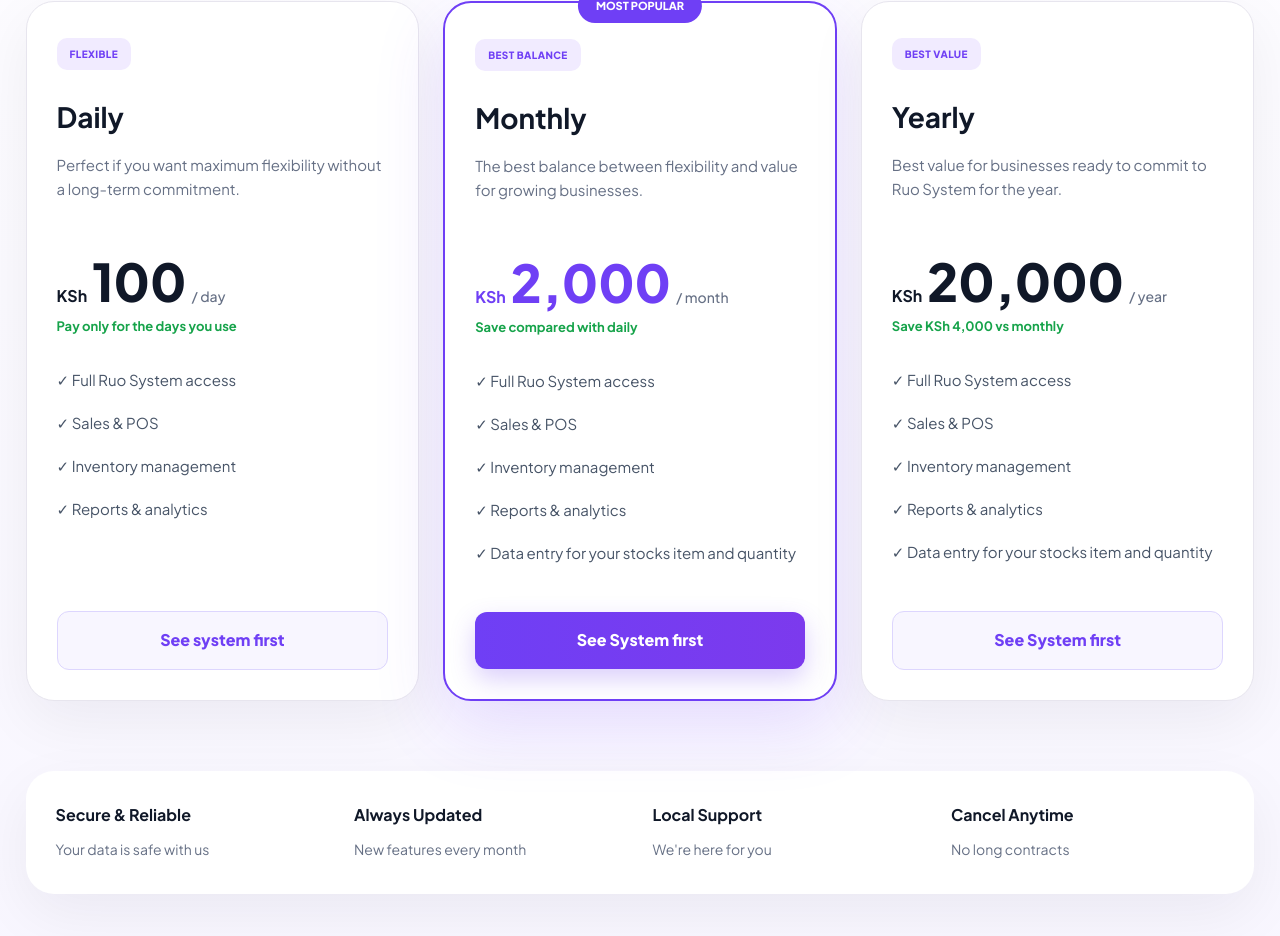
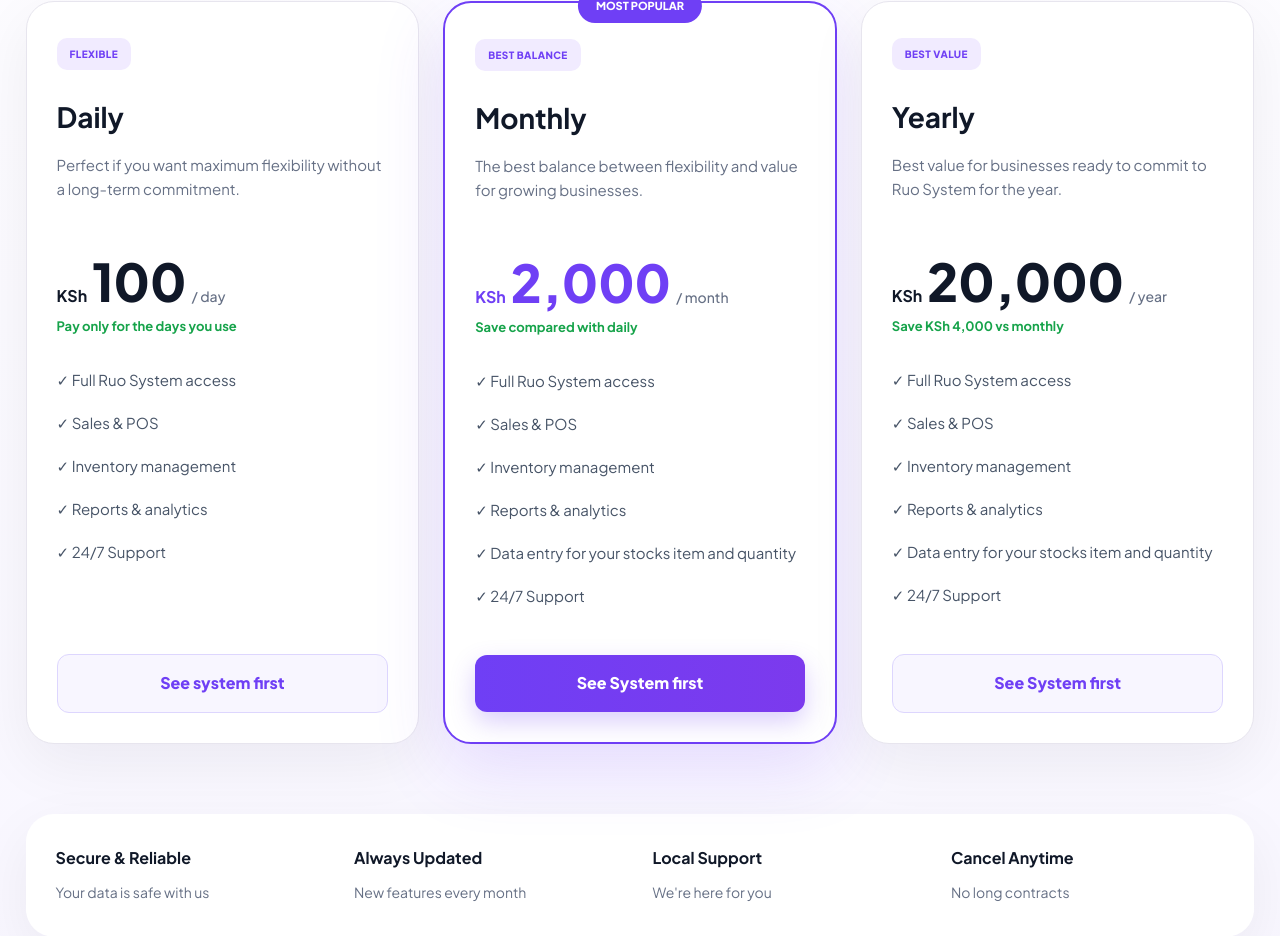
Before and after one commit to ruo-edwin/ruosystem-website, a FastAPI app: page / in a window 1280 px wide. Shown: the part 3914-4850 px from the top of the page. Run offline with FastAPI, Linux system fonts and the light colour scheme.

Commit message:
added support

```diff
--- a/templates/home.html
+++ b/templates/home.html
@@ -1754,6 +1754,7 @@
                     <li>✓ Inventory management</li>
 
                     <li>✓ Reports & analytics</li>
+                    <li>✓ 24/7 Support</li>
 
                 </ul>
 
@@ -1822,6 +1823,7 @@
                     <li>✓ Reports & analytics</li>
 
                     <li>✓ Data entry for your stocks item and quantity</li>
+                    <li>✓ 24/7 Support</li>
 
                 </ul>
 
@@ -1886,6 +1888,7 @@
 
 
                     <li>✓ Data entry for your stocks item and quantity</li>
+                    <li>✓ 24/7 Support</li>
 
                 </ul>
 
```
